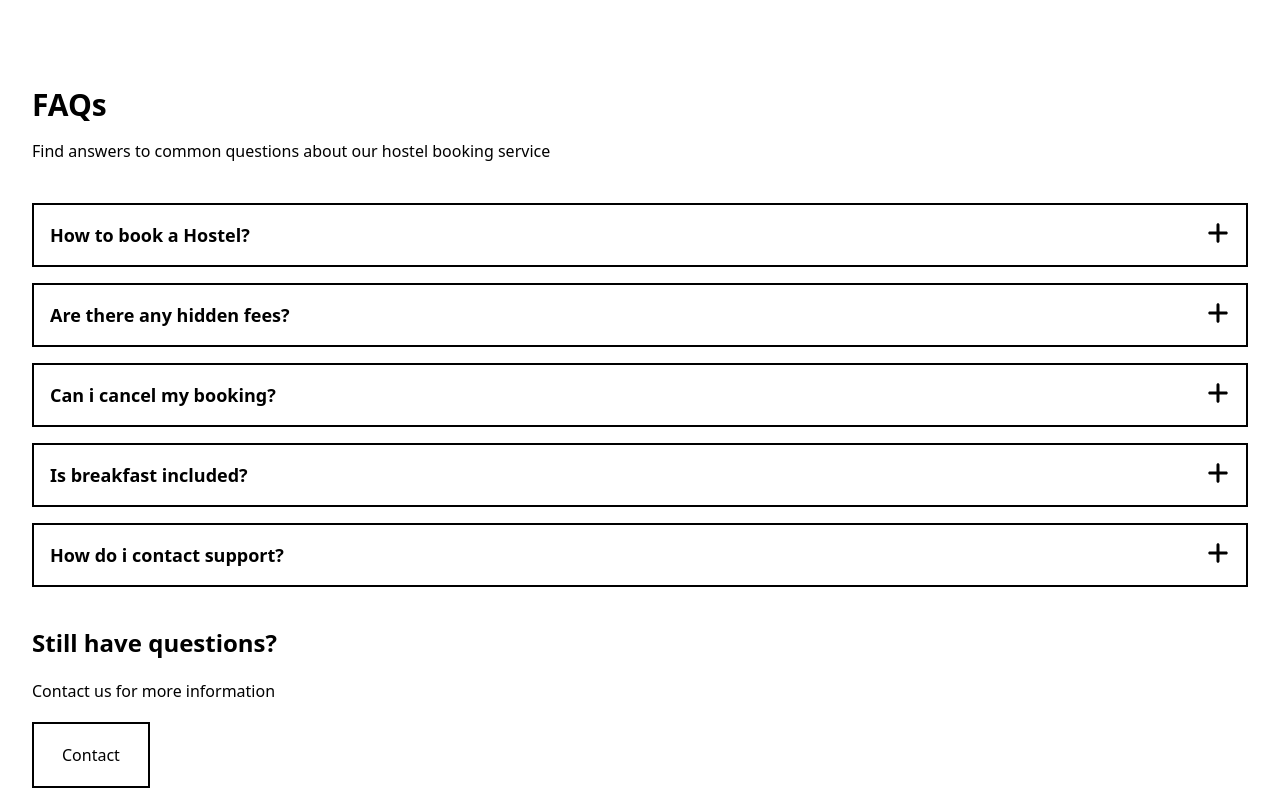
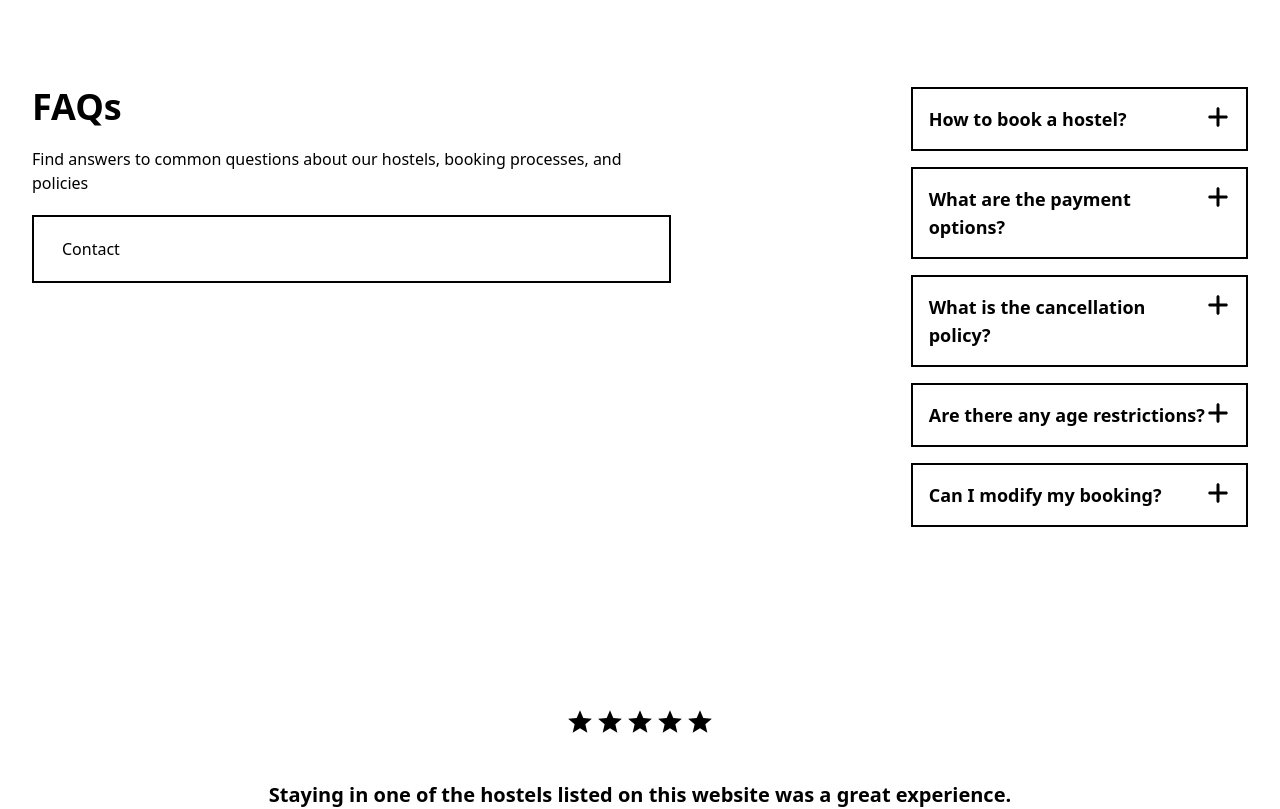
Before and after one commit to EliteWeb-Techonlogies-LTD/hostel-management-system, a Next.js app in the folder frontend/: page /contact in a window 1280 px wide. Shown: the part 4980-5789 px from the top of the page. Built offline with nearby package versions, Linux system fonts and the light colour scheme.

Commit message:
Made some changes

```diff
--- a/frontend/app/contact/page.tsx
+++ b/frontend/app/contact/page.tsx
@@ -7,6 +7,7 @@ import { FaPlus } from "react-icons/fa6";
 // import { MdOutlineMailOutline } from "react-icons/md";
 // import { LuPhone } from "react-icons/lu";
 // import { SlLocationPin } from "react-icons/sl";
+import { FaWebflow } from "react-icons/fa6";
 import { RiStarSFill } from "react-icons/ri";
 import  Navbar  from "@/components/home-components/Navbar";
 import  Footer  from "@/components/home-components/Footer";
@@ -41,10 +42,10 @@ export default function ContactUs() {
                 accommodation for your university life.
               </p>
 
-              <button className="bg-black text-white py-2 px-4 mr-4 mb-5 hover:bg-white hover:text-black hover:border-black hover:border">
+              <button className="bg-black text-white py-2 px-4 mr-4 mb-5 hover:bg-white hover:text-black hover:border-black hover:border cursor-pointer">
                 Search
               </button>
-              <button className="bg-white text-black py-2 px-5 border border-solid border-black mb-7 hover:bg-black hover:text-white hover:border-black hover:border">
+              <button className="bg-white text-black py-2 px-5 border border-solid border-black mb-7 hover:bg-black hover:text-white hover:border-black hover:border cursor-pointer">
                 Learn More
               </button>
             </div>
@@ -108,14 +109,14 @@ export default function ContactUs() {
                 </button>
               </div>
 
-              <span className="p-3 mb-4 font-semibold hover:bg-black hover:text-white hover:border-black hover:border hover:cursor-pointer">
+              <span className="p-3 mb-4 font-semibold hover:bg-black hover:text-white hover:border-black hover:border hover:cursor-pointer cursor-pointer">
                 View Hostel &nbsp;&nbsp; {arrow}
               </span>
             </div>
           </div>
 
           <div className="text-center">
-            <button className=" bg-white text-black py-2 px-5 border border-solid border-black mb-7 mt-4 lg:mt-8 hover:bg-black hover:text-white hover:border-black hover:border">
+            <button className=" bg-white text-black py-2 px-5 border border-solid border-black mb-7 mt-4 lg:mt-8 hover:bg-black hover:text-white hover:border-black hover:border cursor-pointer">
               View All
             </button>
           </div>
@@ -141,10 +142,10 @@ export default function ContactUs() {
               hostels are hand-picked to to ensure an amazing stay for you.
             </p>
 
-            <button className="bg-white text-black py-2 px-5 border border-solid border-black mb-7 mr-5 mt-6 font-semibold hover:bg-black hover:text-white hover:border-black hover:border">
+            <button className="bg-white text-black py-2 px-5 border border-solid border-black mb-7 mr-5 mt-6 font-semibold hover:bg-black hover:text-white hover:border-black hover:border cursor-pointer">
               Learn More
             </button>
-            <span className="p-3 mb-7 mt-6 font-semibold hover:bg-black hover:text-white hover:border-black hover:border hover:cursor-pointer">
+            <span className="p-3 mb-7 mt-6 font-semibold hover:bg-black hover:text-white hover:border-black hover:border hover:cursor-pointer cursor-pointer">
               Book Now &nbsp;&nbsp; {arrow}
             </span>
           </div>
@@ -190,7 +191,7 @@ export default function ContactUs() {
               </p>
             </div>
 
-            <button className="bg-black text-white text-center w-full py-3 mt-3 hover:bg-white hover:text-black hover:border-black hover:border">
+            <button className="bg-black text-white text-center w-full py-3 mt-3 hover:bg-white hover:text-black hover:border-black hover:border cursor-pointer">
               Get Started
             </button>
           </div>
@@ -221,7 +222,7 @@ export default function ContactUs() {
               </p>
             </div>
 
-            <button className="bg-black text-white text-center w-full py-3 mt-3 hover:bg-white hover:text-black hover:border-black hover:border">
+            <button className="bg-black text-white text-center w-full py-3 mt-3 hover:bg-white hover:text-black hover:border-black hover:border cursor-pointer">
               Get Started
             </button>
           </div>
@@ -255,7 +256,7 @@ export default function ContactUs() {
               </p>
             </div>
 
-            <button className="bg-black text-white text-center w-full py-3 mt-3 hover:bg-white hover:text-black hover:border-black hover:border">
+            <button className="bg-black text-white text-center w-full py-3 mt-3 hover:bg-white hover:text-black hover:border-black hover:border cursor-pointer">
               Get Started
             </button>
           </div>
@@ -356,7 +357,7 @@ export default function ContactUs() {
           </div>
 
           <div className="text-center lg:text-right lg:mt-4">
-            <button className="bg-white text-black py-2 px-5 border border-solid border-black mb-7 hover:bg-black hover:text-white hover:border-black hover:border">
+            <button className="bg-white text-black py-2 px-5 border border-solid border-black mb-7 hover:bg-black hover:text-white hover:border-black hover:border cursor-pointer">
               View All
             </button>
           </div>
@@ -407,7 +408,7 @@ export default function ContactUs() {
               <a
                 href="http://"
                 target="_blank"
-                className="text-decoration-none p-3 hover:bg-black hover:text-white hover:border-black hover:border"
+                className="text-decoration-none p-3 hover:bg-black hover:text-white hover:border-black hover:border cursor-pointer"
               >
                 {" "}
                 Get Directions &nbsp;&nbsp; {arrow}
@@ -430,8 +431,8 @@ export default function ContactUs() {
             Browse through a wide selection of hostels near the university
             campus
           </p>
-          <button className="bg-black text-white py-2 px-4 mr-4 hover:bg-inherit hover:text-white hover:border-white hover:border">Book</button>
-          <button className="bg-none text-white py-2 px-5 border border-solid border-white hover:bg-black hover:text-white hover:border-black hover:border">
+          <button className="bg-black text-white py-2 px-4 mr-4 hover:bg-inherit hover:text-white hover:border-white hover:border cursor-pointer">Book</button>
+          <button className="bg-none text-white py-2 px-5 border border-solid border-white hover:bg-black hover:text-white hover:border-black hover:border cursor-pointer">
             Learn More
           </button>
         </section>
@@ -451,43 +452,38 @@ export default function ContactUs() {
 
 
         {/* FAQ */}
-        <div className="p-4 cursor-pointer mt-20">
-            <div className="">
-                <h1 className="text-3xl font-bold mb-4">FAQs</h1>
-                <p className="mb-10">Find answers to common questions about our hostel booking service</p>
+        <div className="p-4 mt-20 lg:flex lg:flex-row lg:gap-60 mb-8">
+            <div className="flex flex-col gap-5 mb-10">
+                <h1 className="text-4xl font-bold">FAQs</h1>
+                <p className="font-medium">Find answers to common questions about our hostels, booking processes, and policies</p>
+                <a className="border-2 border-black py-5 px-7 hover:bg-black hover:text-white cursor-pointer">Contact</a>
             </div>
             <div className="font-bold space-y-4 mb-10">
                 <div>
-                    <p className="border-2 border-black p-4 flex justify-between text-lg">How to book a Hostel?
+                    <p className="border-2 border-black p-4 flex justify-between text-lg cursor-pointer">How to book a hostel?
                         <span className="text-2xl"><FaPlus /></span>
                     </p>
                 </div>
                 <div>
-                    <p className="border-2 border-black p-4 flex justify-between text-lg">Are there any hidden fees?
+                    <p className="border-2 border-black p-4 flex justify-between text-lg cursor-pointer">What are the payment options?
                         <span className="text-2xl"><FaPlus /></span>
                     </p>
                 </div>
                 <div>
-                    <p className="border-2 border-black p-4 flex justify-between text-lg">Can i cancel my booking?
+                    <p className="border-2 border-black p-4 flex justify-between text-lg cursor-pointer">What is the cancellation policy?
                         <span className="text-2xl"><FaPlus /></span>
                     </p>
                 </div>
                 <div>
-                    <p className="border-2 border-black p-4 flex justify-between text-lg">Is breakfast included?
+                    <p className="border-2 border-black p-4 flex justify-between text-lg cursor-pointer">Are there any age restrictions?
                         <span className="text-2xl"><FaPlus /></span>
                     </p>
                 </div>
                 <div>
-                    <p className="border-2 border-black p-4 flex justify-between text-lg">How do i contact support?
+                    <p className="border-2 border-black p-4 flex justify-between text-lg cursor-pointer">Can I modify my booking?
                         <span className="text-2xl"><FaPlus /></span>
                     </p>
                 </div>
-            </div>
-
-            <div className="mb-20">
-                <p className="text-2xl font-bold mb-5">Still have questions?</p>
-                <p className="mb-10">Contact us for more information</p>
-                <a className="border-2 border-black py-5 px-7 hover:bg-black hover:text-white">Contact</a>
             </div>
         </div>
 
@@ -513,6 +509,11 @@ export default function ContactUs() {
             University
           </p>
           {/* Webflow image goes here */}
+          <div className="flex gap-1">
+              {/* Webflow Icon */}
+              <FaWebflow className="text-3xl" />
+              <span className="text-xl font-bold">Webflow</span>
+            </div>
         </section>
 
         {/* Meet our Team */}
```
Also changed, not shown: frontend/app/blog/page.tsx (+10 -10 lines).
